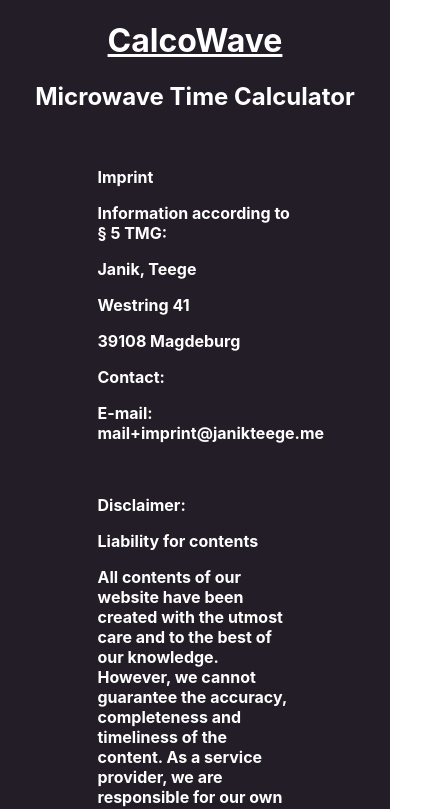
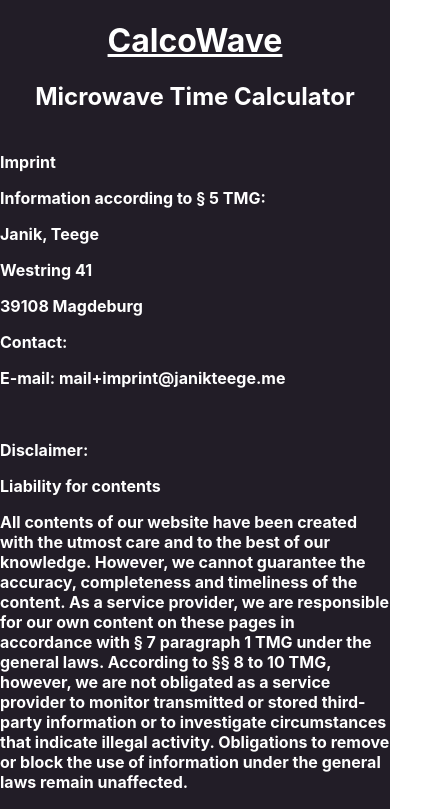
Before and after one commit to QuasarKubus/microcalc, a React (Create React App) app: page /imprint in a window 390 px wide. Shown: the top 809 px of the page, 435 px wide, since content can reach past the window. Built offline with nearby package versions, Linux system fonts and the light colour scheme.

Commit message:
style fix

```diff
--- a/src/style/App.css
+++ b/src/style/App.css
@@ -119,6 +119,17 @@ a {
   }
   .Info {
     width: 100%;
+    padding: 5px;
+    max-width: none;
+  }
+  .Imprint {
+    width: 100%;
+    padding: 5px;
+    max-width: none;
+  }
+  .Privacy {
+    width: 100%;
+    padding: 5px;
     max-width: none;
   }
 }
```
